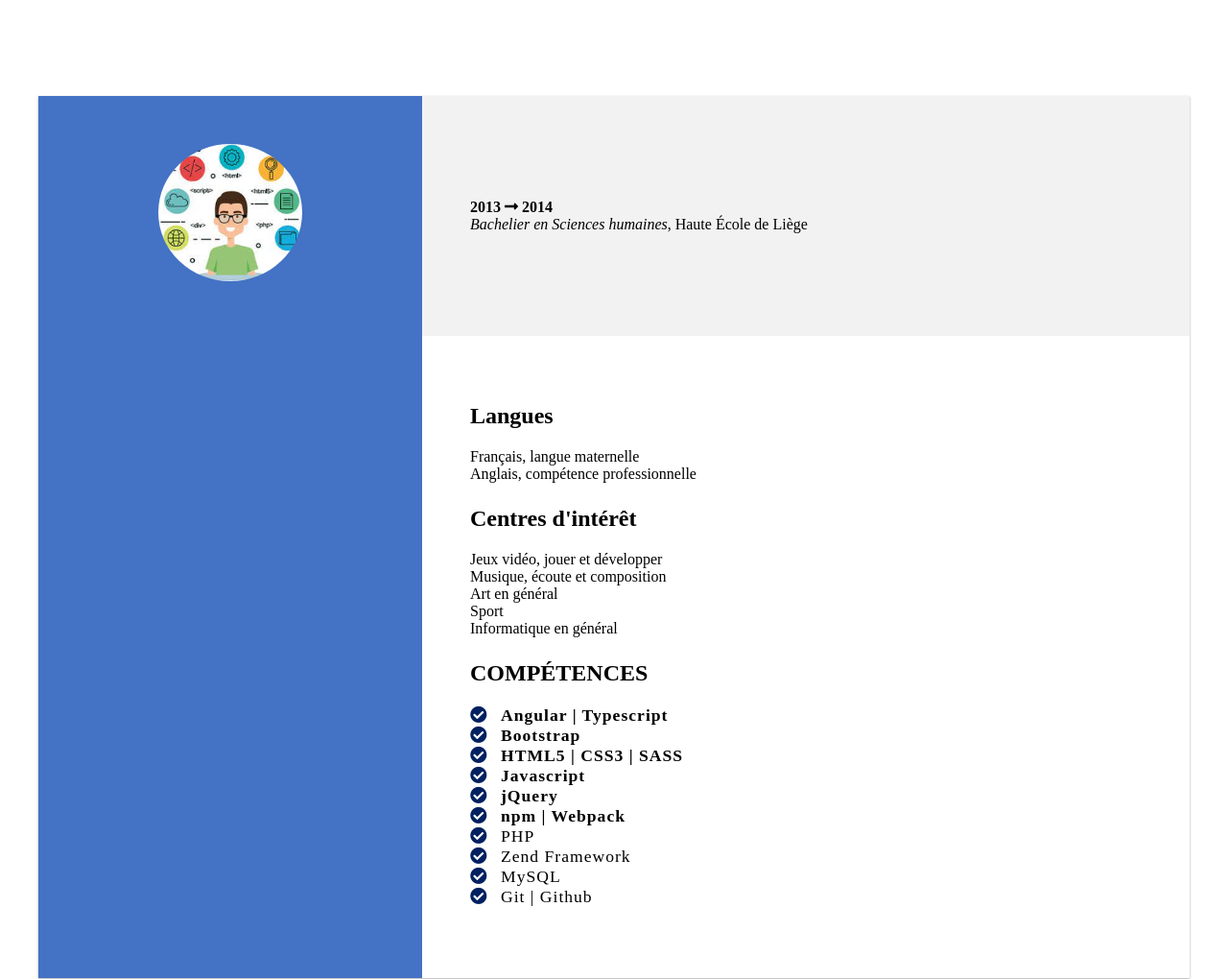
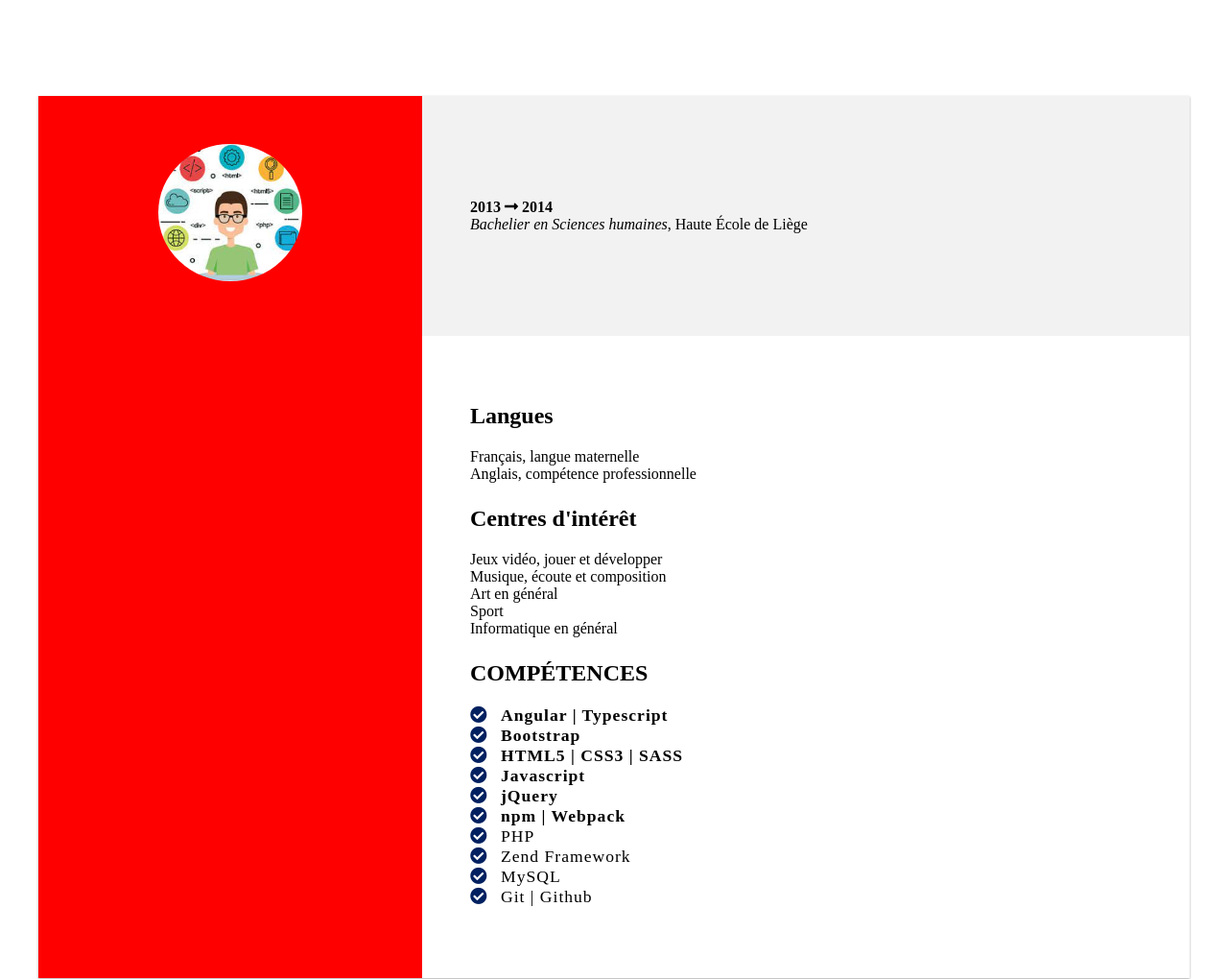
Before and after one commit to fatouk/CV, a plain HTML site: page index.html in a window 1280 px wide. Shown: the top 1020 px of the page at 96% size. Drawn offline with Linux system fonts and the light colour scheme.

Commit message:
envoi des modifications

```diff
--- a/style.css
+++ b/style.css
@@ -24,7 +24,7 @@
 .left-column {
     grid-area: left-column;
     padding: 50px;
-    background-color: #4472C4;
+    background-color: red;
     color: white;
 }
 
```
